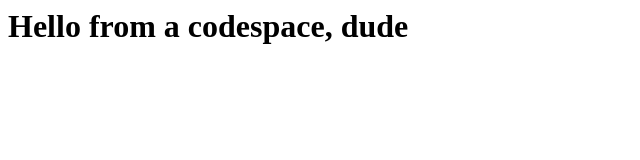
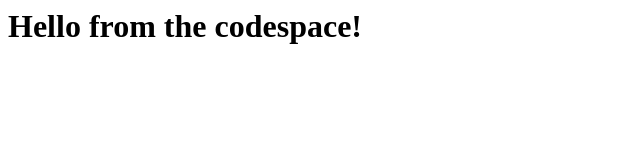
Before and after one commit to qiexia/skills-code-with-codespaces, a plain HTML site: page index.html in a window 1280 px wide. Shown: the whole page, without its empty margins (0-640 px from the left). Drawn offline with Linux system fonts and the light colour scheme.

Commit message:
Adding hello from the codespace!

```diff
--- a/index.html
+++ b/index.html
@@ -1,3 +1,3 @@
 <html>
-  <h1>Hello from a codespace, dude</h1>
+  <h1>Hello from the codespace!</h1>
 </html>
```
